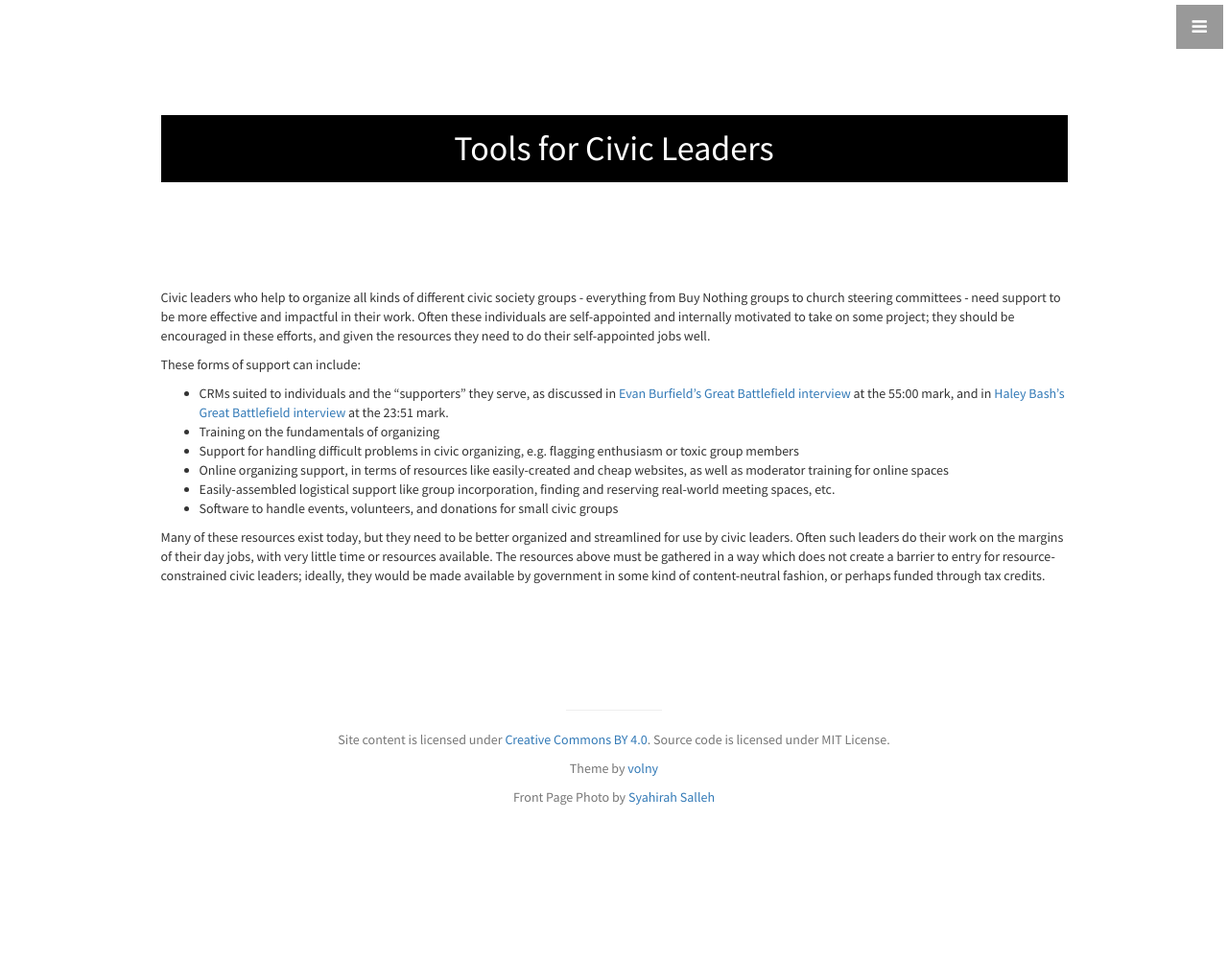
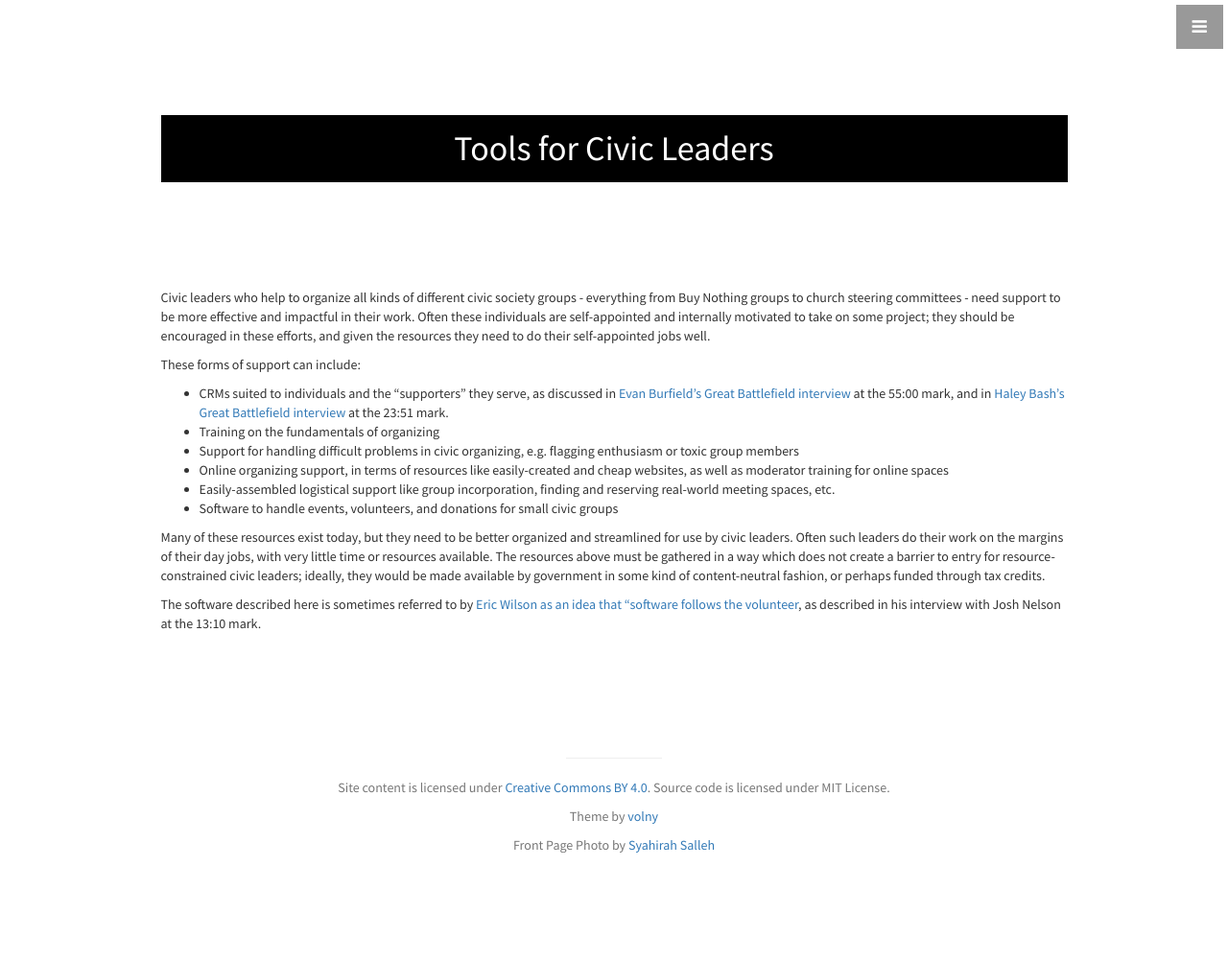
Before and after one commit to codehopelabs/codehopelabs.github.io, a Jekyll site: the page built from _ideas/tools-for-civic-leaders.md, in a window 1280 px wide. Shown: the whole page at 96% size. Built offline with Jekyll 4.4.1, drawn with Linux system fonts in a browser that asks for light colours; before the commit the page ends 951 px from its top, so only the background shows below that.

Commit message:
misc notes
Signed-off-by: Shai Sachs <shaisachs@gmail.com>

```diff
--- a/_ideas/tools-for-civic-leaders.md
+++ b/_ideas/tools-for-civic-leaders.md
@@ -14,3 +14,5 @@ These forms of support can include:
 * Software to handle events, volunteers, and donations for small civic groups
 
 Many of these resources exist today, but they need to be better organized and streamlined for use by civic leaders. Often such leaders do their work on the margins of their day jobs, with very little time or resources available. The resources above must be gathered in a way which does not create a barrier to entry for resource-constrained civic leaders; ideally, they would be made available by government in some kind of content-neutral fashion, or perhaps funded through tax credits.
+
+The software described here is sometimes referred to by [Eric Wilson as an idea that "software follows the volunteer](https://podcast.startupcaucus.com/1833138/11775066-what-voters-think-about-fundraising-emails-josh-nelson-civic-shout), as described in his interview with Josh Nelson at the 13:10 mark.
```
Also changed, not shown: _ideas/democratic-cultural-policy.md (+2 -0 lines).
